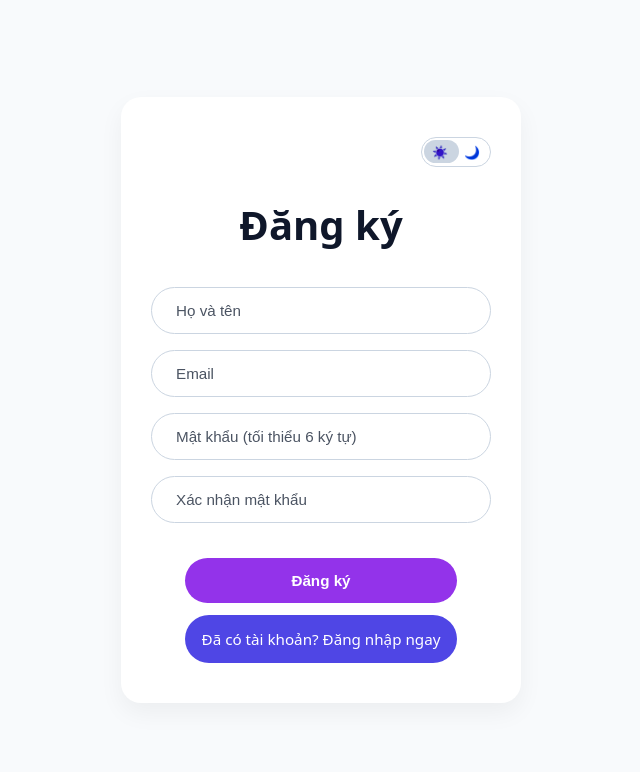
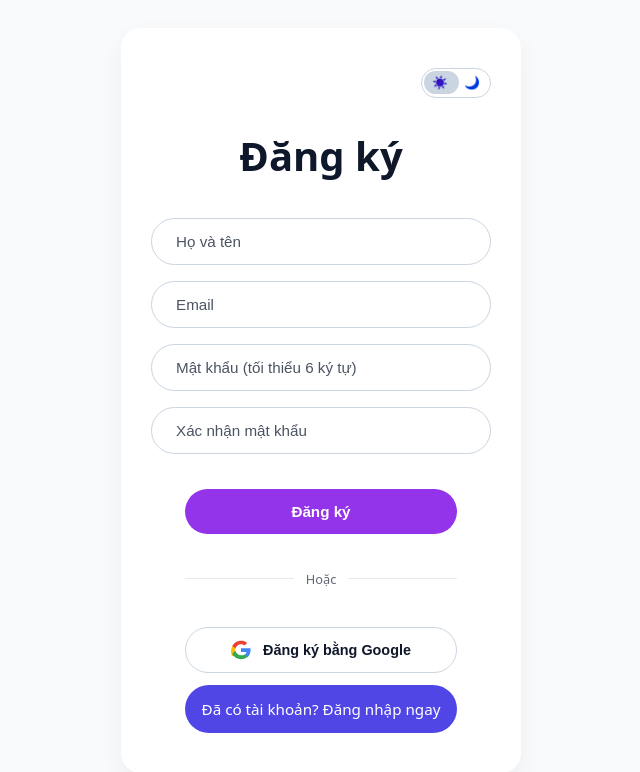
Before and after one commit to huonglandoan/SPeanut, a Next.js app: page /register in a window 1280 px wide. Shown: the top 772 px of the page, without its empty margins (319-959 px from the left). Built offline with nearby package versions, Linux system fonts and the light colour scheme; no server answers.

Commit message:
fix gg api

```diff
--- a/app/register/page.tsx
+++ b/app/register/page.tsx
@@ -1,7 +1,8 @@
 'use client';
 
 import Link from 'next/link';
-import { useState } from 'react';
+import { useState, useEffect } from 'react';
+import { supabase } from '@/lib/supabase';
 import styles from '../styles/Register.module.css';
 
 export default function RegisterPage() {
@@ -13,11 +14,39 @@ export default function RegisterPage() {
   const [error, setError] = useState<string | null>(null);
   const [success, setSuccess] = useState<string | null>(null);
 
+  useEffect(() => {
+    if (typeof window !== 'undefined') {
+      const params = new URLSearchParams(window.location.search);
+      const urlError = params.get('error');
+      if (urlError) {
+        setError(urlError === 'Google auth failed' ? 'Đăng ký Google thất bại hoặc bị hủy.' : urlError);
+      }
+    }
+  }, []);
+
   const handleToggleTheme = (mode: 'light' | 'dark') => {
     if (mode === 'dark') {
       document.documentElement.classList.add('dark');
     } else {
       document.documentElement.classList.remove('dark');
+    }
+  };
+
+  const handleGoogleRegister = async () => {
+    setError(null);
+    setSuccess(null);
+    setLoading(true);
+    try {
+      const { error } = await supabase.auth.signInWithOAuth({
+        provider: 'google',
+        options: {
+          redirectTo: `${window.location.origin}/api/auth/callback`,
+        },
+      });
+      if (error) throw error;
+    } catch (err: any) {
+      setError(err.message || 'Lỗi đăng ký bằng Google.');
+      setLoading(false);
     }
   };
 
@@ -142,6 +171,27 @@ export default function RegisterPage() {
             {loading ? 'Đang tạo tài khoản...' : 'Đăng ký'}
           </button>
 
+          <div className={styles.divider}>
+            <span className={styles.dividerLine} />
+            <span className={styles.dividerText}>Hoặc</span>
+            <span className={styles.dividerLine} />
+          </div>
+
+          <button
+            type="button"
+            onClick={handleGoogleRegister}
+            disabled={loading}
+            className={styles.buttonGoogle}
+          >
+            <svg className={styles.googleIcon} viewBox="0 0 24 24" width="20" height="20">
+              <path fill="#EA4335" d="M12 5.04c1.62 0 3.08.56 4.22 1.64l3.15-3.15C17.45 1.67 14.94 1 12 1 7.35 1 3.4 3.65 1.45 7.5l3.8 2.95C6.15 7.42 8.87 5.04 12 5.04z" />
+              <path fill="#4285F4" d="M23.49 12.27c0-.81-.07-1.59-.2-2.36H12v4.51h6.46c-.28 1.47-1.11 2.72-2.36 3.56l3.66 2.84c2.14-1.97 3.73-4.87 3.73-8.55z" />
+              <path fill="#FBBC05" d="M5.25 14.5c-.24-.72-.38-1.5-.38-2.3s.14-1.58.38-2.3L1.45 7.5C.52 9.35 0 11.4 0 13.6c0 2.2.52 4.25 1.45 6.1l3.8-2.95-.08-.25z" />
+              <path fill="#34A853" d="M12 23c3.24 0 5.97-1.07 7.96-2.91l-3.66-2.84c-1.01.67-2.3 1.07-4.3 1.07-3.13 0-5.85-2.38-6.75-5.41L1.45 16.5C3.4 20.35 7.35 23 12 23z" />
+            </svg>
+            Đăng ký bằng Google
+          </button>
+
           <Link href="/login" className={styles.buttonLink}>
             Đã có tài khoản? Đăng nhập ngay
           </Link>
--- a/app/styles/Login.module.css
+++ b/app/styles/Login.module.css
@@ -185,3 +185,59 @@
   transition: transform 0.3s cubic-bezier(0.4, 0, 0.2, 1);
   z-index: 1;
 }
+
+.buttonGoogle {
+  display: flex;
+  align-items: center;
+  justify-content: center;
+  gap: 12px;
+  width: 80%;
+  margin: 15px auto 0 auto;
+  padding: 12px 0;
+  border: 1.5px solid var(--border);
+  border-radius: 9999px;
+  background-color: var(--bg-card);
+  color: var(--text-title);
+  font-weight: 600;
+  font-size: 0.9rem;
+  cursor: pointer;
+  transition: background-color 0.2s, transform 0.1s;
+}
+
+.buttonGoogle:hover {
+  background-color: var(--bg-input);
+}
+
+.buttonGoogle:active {
+  transform: scale(0.98);
+}
+
+.buttonGoogle:disabled {
+  opacity: 0.5;
+  cursor: not-allowed;
+}
+
+.googleIcon {
+  flex-shrink: 0;
+}
+
+.divider {
+  display: flex;
+  align-items: center;
+  width: 80%;
+  margin: 24px auto 12px auto;
+}
+
+.dividerLine {
+  flex: 1;
+  height: 1px;
+  background-color: var(--border);
+  opacity: 0.5;
+}
+
+.dividerText {
+  padding: 0 12px;
+  font-size: 0.8rem;
+  color: var(--text-main);
+  opacity: 0.7;
+}
--- a/app/styles/Register.module.css
+++ b/app/styles/Register.module.css
@@ -163,3 +163,59 @@
     gap: 10px;
   }
 }
+
+.buttonGoogle {
+  display: flex;
+  align-items: center;
+  justify-content: center;
+  gap: 12px;
+  width: 80%;
+  margin: 15px auto 0 auto;
+  padding: 12px 0;
+  border: 1.5px solid var(--border);
+  border-radius: 9999px;
+  background-color: var(--bg-card);
+  color: var(--text-title);
+  font-weight: 600;
+  font-size: 0.9rem;
+  cursor: pointer;
+  transition: background-color 0.2s, transform 0.1s;
+}
+
+.buttonGoogle:hover {
+  background-color: var(--bg-input);
+}
+
+.buttonGoogle:active {
+  transform: scale(0.98);
+}
+
+.buttonGoogle:disabled {
+  opacity: 0.5;
+  cursor: not-allowed;
+}
+
+.googleIcon {
+  flex-shrink: 0;
+}
+
+.divider {
+  display: flex;
+  align-items: center;
+  width: 80%;
+  margin: 24px auto 12px auto;
+}
+
+.dividerLine {
+  flex: 1;
+  height: 1px;
+  background-color: var(--border);
+  opacity: 0.5;
+}
+
+.dividerText {
+  padding: 0 12px;
+  font-size: 0.8rem;
+  color: var(--text-main);
+  opacity: 0.7;
+}
```
Also changed, not shown: app/api/auth/callback/route.ts (added, +24 -0 lines), app/login/page.tsx (+51 -1 lines).
